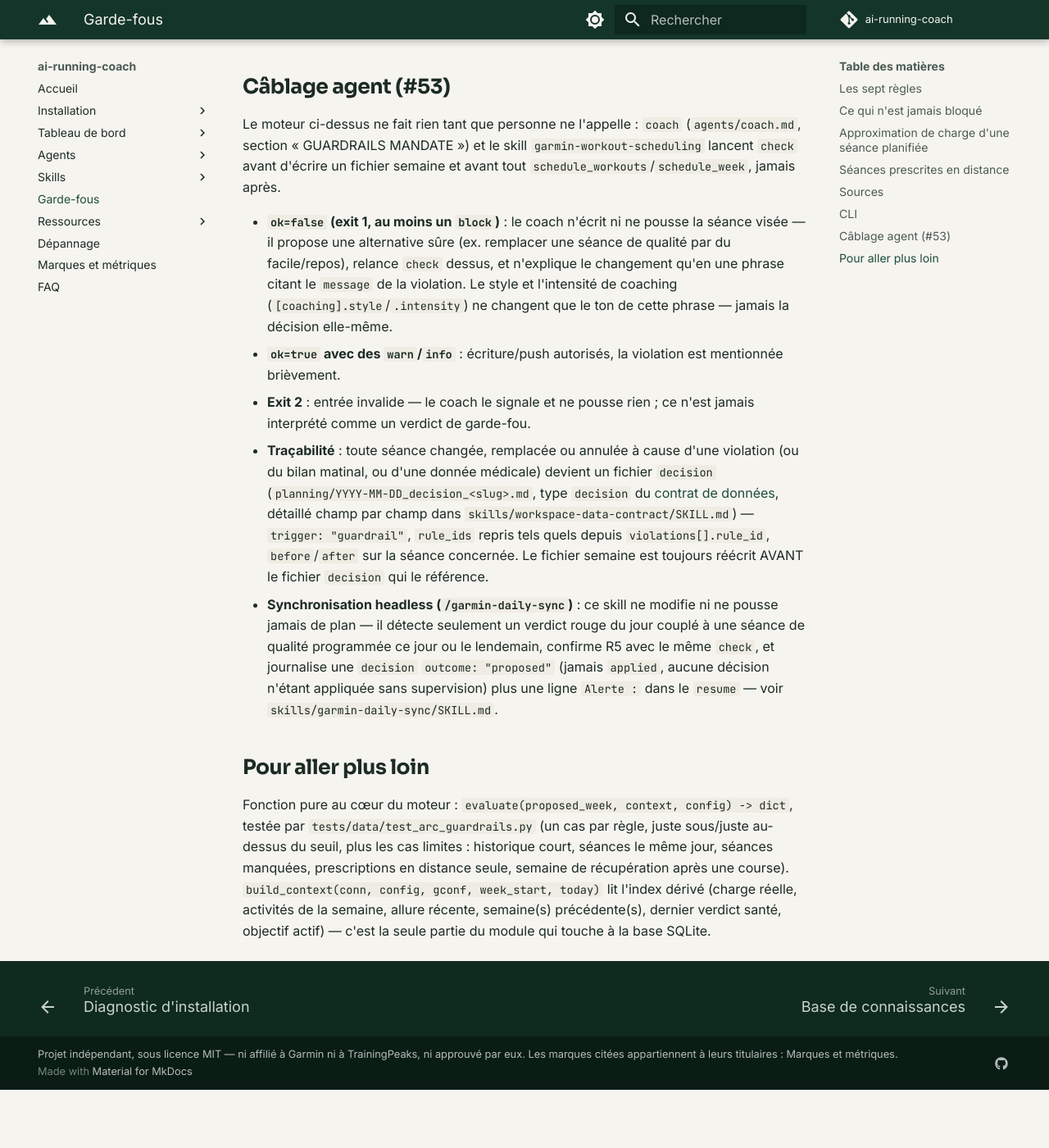
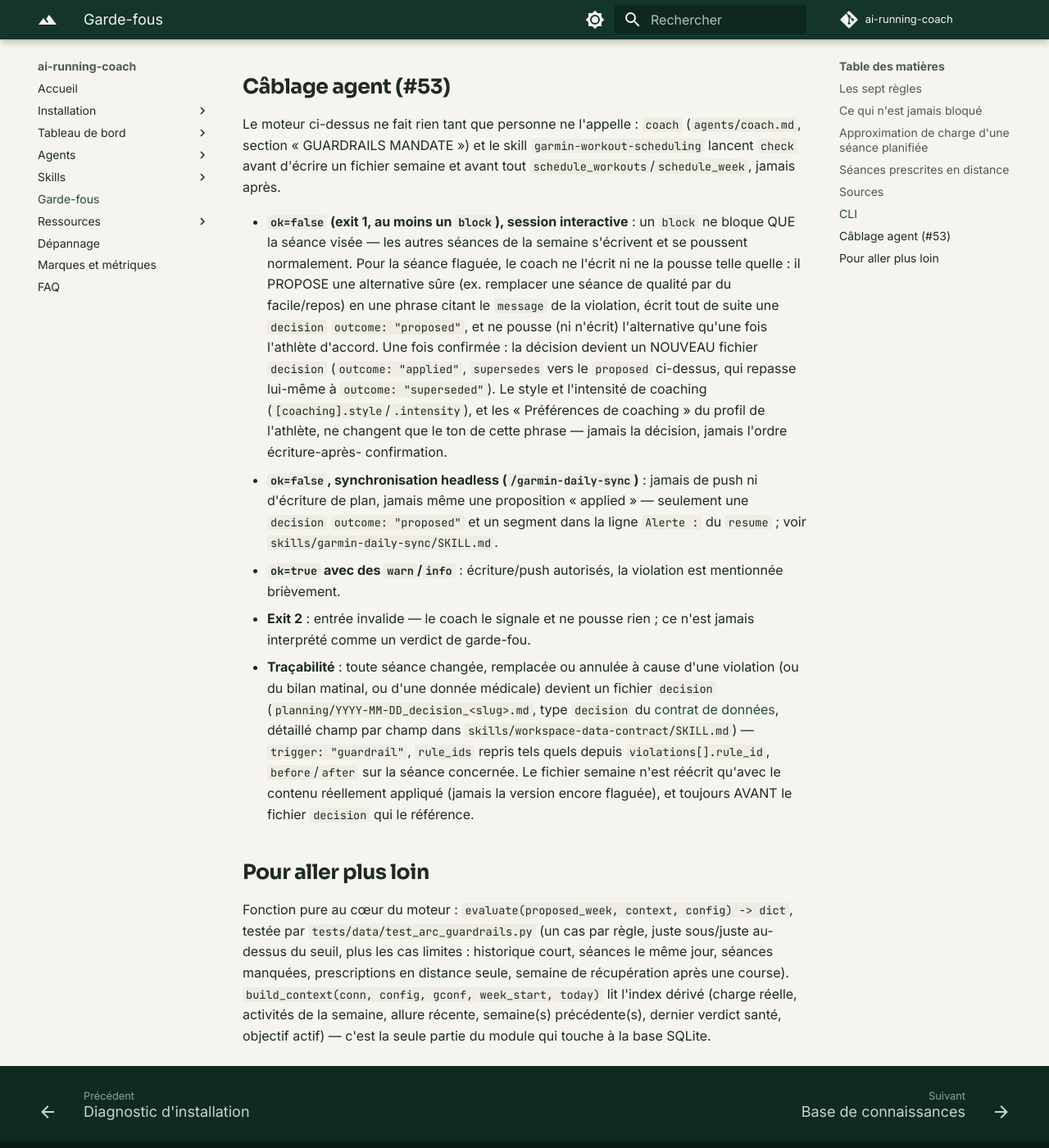
Before and after one commit to mmornati/ai-running-coach, an MkDocs documentation site: the page built from docs/guardrails.md, in a window 1280 px wide and 1400 px high, scrolled down 4911 px. Shown: the whole window at 82% size. Built offline with MkDocs 1.6.1 and Material for MkDocs 9.7.7, drawn with Linux system fonts in a browser that asks for light colours; comment, search, counter and statistics services are not loaded; before the commit the page ends 6240 px from its top, so only the background shows below that.

Commit message:
fix(garde-fous) : corrige la revue de code #53
Corrige les blockers relevés en revue de PR (fixtures matérialisées via des
espaces de travail réels + arc_guardrails.py check) :

- runner.py : nouveaux placeholders {{TODAY}}/{{WEEK_START}} (lundi de la
  semaine ISO courante), indépendants de l'offset <N>d_ d'un fichier —
  nécessaires à week.week_start (arc_guardrails exige un vrai lundi), testés
  dans test_evals.py et documentés dans fixtures/README.md.
- Les deux fixtures d'éval utilisent désormais {{WEEK_START}} et placent leur
  séance sur {{TODAY}} (le jour du verdict rouge), au lieu d'un lundi
  approximatif et d'une séance la veille qui ne déclenchait jamais R5.
- Décision produit (coordinateur) : en session interactive, un `block` ne
  bloque QUE la séance visée — les autres se poussent normalement, et
  l'alternative sûre est PROPOSÉE (`decision` outcome "proposed") puis
  poussée seulement après confirmation de l'athlète (nouvelle `decision`
  "applied" avec `supersedes`). Répercuté à l'identique dans agents/coach.md,
  skills/garmin-workout-scheduling/SKILL.md et l'exemple du contrat
  (workspace-data-contract/SKILL.md).
- Cas d'éval : must_match élargi (guardrail-block-red-verdict) pour ne pas
  rejeter une bonne réponse ; must_not_match retiré (guardrail-ok, pouvait
  rejeter une bonne réponse mentionnant le garde-fou) ; rule_ids/trigger
  resserrés sur le déclencheur "guardrail" ; échantillons CORRECTS ajoutés au
  lint de sécurité des regex.
- Nouveau test de lint (tests/lint/test_prompt_lint.py::TestGuardrailsWiring)
  verrouillant que coach.md et le skill de push citent bien la commande et
  distinguent exit 1 / exit 2.
- garmin-daily-sync : une seule ligne `Alerte :` (segments concaténés par
  " ; "), jamais une par source — respecte le budget 5 lignes du `resume`.

Vérifié en re-matérialisant les deux workspaces d'éval et en lançant
`arc_guardrails.py check` dessus : exit 1 (seule r5_quality_after_red en
violation) pour guardrail-block-red-verdict, exit 0 pour guardrail-ok.

Co-Authored-By: Claude Opus 5.5 <noreply@anthropic.com>

```diff
--- a/docs/guardrails.md
+++ b/docs/guardrails.md
@@ -205,12 +205,24 @@ Le moteur ci-dessus ne fait rien tant que personne ne l'appelle : `coach`
 `garmin-workout-scheduling` lancent `check` avant d'écrire un fichier semaine
 et avant tout `schedule_workouts`/`schedule_week`, jamais après.
 
-- **`ok=false` (exit 1, au moins un `block`)** : le coach n'écrit ni ne pousse
-  la séance visée — il propose une alternative sûre (ex. remplacer une séance
-  de qualité par du facile/repos), relance `check` dessus, et n'explique le
-  changement qu'en une phrase citant le `message` de la violation. Le style et
-  l'intensité de coaching (`[coaching].style`/`.intensity`) ne changent que le
-  ton de cette phrase — jamais la décision elle-même.
+- **`ok=false` (exit 1, au moins un `block`), session interactive** : un
+  `block` ne bloque QUE la séance visée — les autres séances de la semaine
+  s'écrivent et se poussent normalement. Pour la séance flaguée, le coach ne
+  l'écrit ni ne la pousse telle quelle : il PROPOSE une alternative sûre (ex.
+  remplacer une séance de qualité par du facile/repos) en une phrase citant le
+  `message` de la violation, écrit tout de suite une `decision`
+  `outcome: "proposed"`, et ne pousse (ni n'écrit) l'alternative qu'une fois
+  l'athlète d'accord. Une fois confirmée : la décision devient un NOUVEAU
+  fichier `decision` (`outcome: "applied"`, `supersedes` vers le `proposed`
+  ci-dessus, qui repasse lui-même à `outcome: "superseded"`). Le style et
+  l'intensité de coaching (`[coaching].style`/`.intensity`), et les
+  « Préférences de coaching » du profil de l'athlète, ne changent que le ton
+  de cette phrase — jamais la décision, jamais l'ordre écriture-après-
+  confirmation.
+- **`ok=false`, synchronisation headless (`/garmin-daily-sync`)** : jamais de
+  push ni d'écriture de plan, jamais même une proposition « applied » —
+  seulement une `decision` `outcome: "proposed"` et un segment dans la ligne
+  `Alerte :` du `resume` ; voir `skills/garmin-daily-sync/SKILL.md`.
 - **`ok=true` avec des `warn`/`info`** : écriture/push autorisés, la violation
   est mentionnée brièvement.
 - **Exit 2** : entrée invalide — le coach le signale et ne pousse rien ; ce
@@ -221,15 +233,9 @@ et avant tout `schedule_workouts`/`schedule_week`, jamais après.
   [contrat de données](skills/workspace-data-contract.md#les-types-de-fichiers),
   détaillé champ par champ dans `skills/workspace-data-contract/SKILL.md`) —
   `trigger: "guardrail"`, `rule_ids` repris tels quels depuis `violations[].rule_id`,
-  `before`/`after` sur la séance concernée. Le fichier semaine est toujours
-  réécrit AVANT le fichier `decision` qui le référence.
-- **Synchronisation headless (`/garmin-daily-sync`)** : ce skill ne modifie ni
-  ne pousse jamais de plan — il détecte seulement un verdict rouge du jour
-  couplé à une séance de qualité programmée ce jour ou le lendemain, confirme
-  R5 avec le même `check`, et journalise une `decision` `outcome: "proposed"`
-  (jamais `applied`, aucune décision n'étant appliquée sans supervision) plus
-  une ligne `Alerte :` dans le `resume` — voir
-  `skills/garmin-daily-sync/SKILL.md`.
+  `before`/`after` sur la séance concernée. Le fichier semaine n'est réécrit
+  qu'avec le contenu réellement appliqué (jamais la version encore flaguée),
+  et toujours AVANT le fichier `decision` qui le référence.
 
 ## Pour aller plus loin
 
```
Also changed, not shown: agents/coach.md (+29 -9 lines), skills/garmin-daily-sync/SKILL.md (+20 -9 lines), skills/garmin-workout-scheduling/SKILL.md (+2 -1 lines), skills/workspace-data-contract/SKILL.md (+26 -4 lines), 12 other files.
